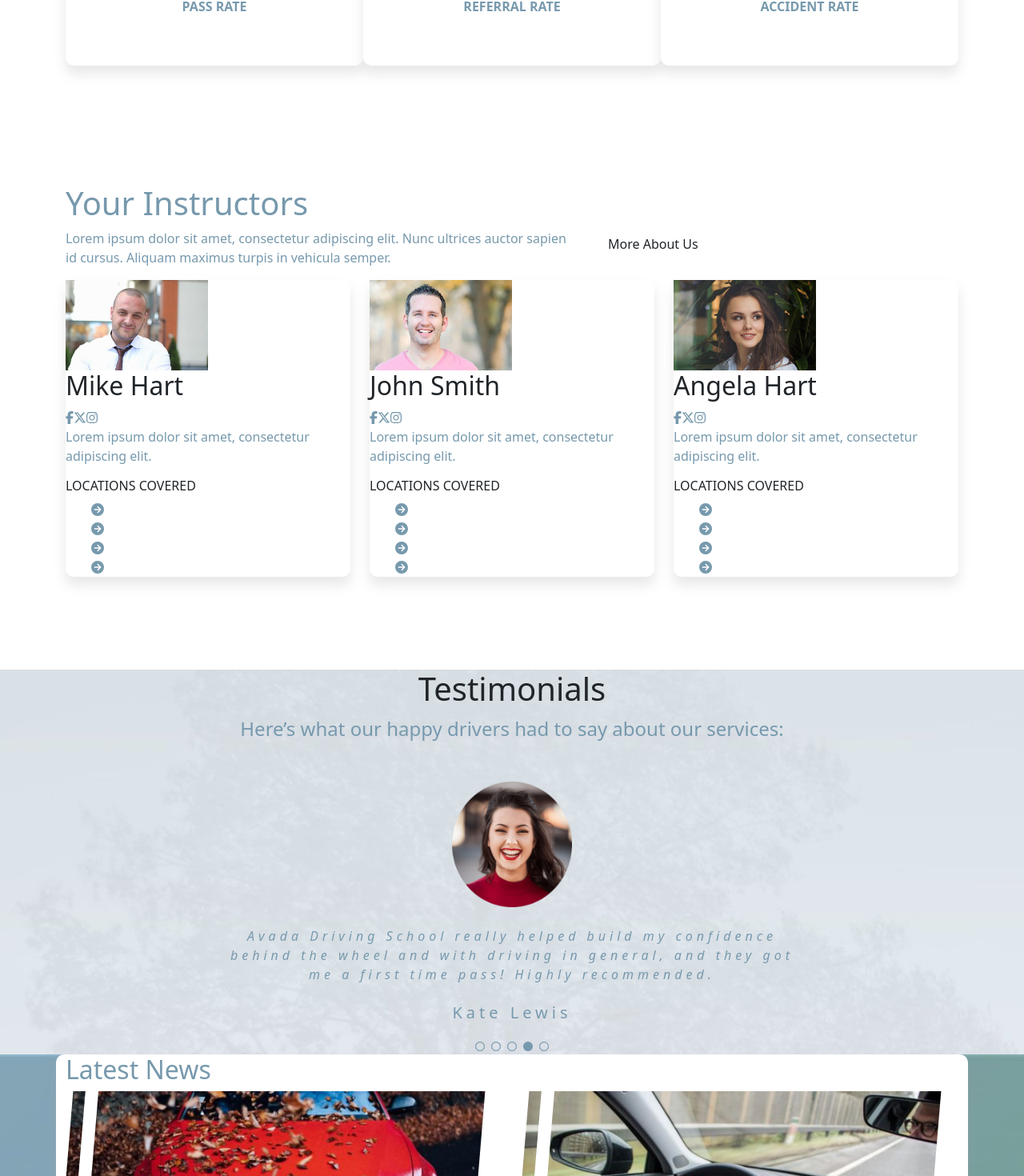
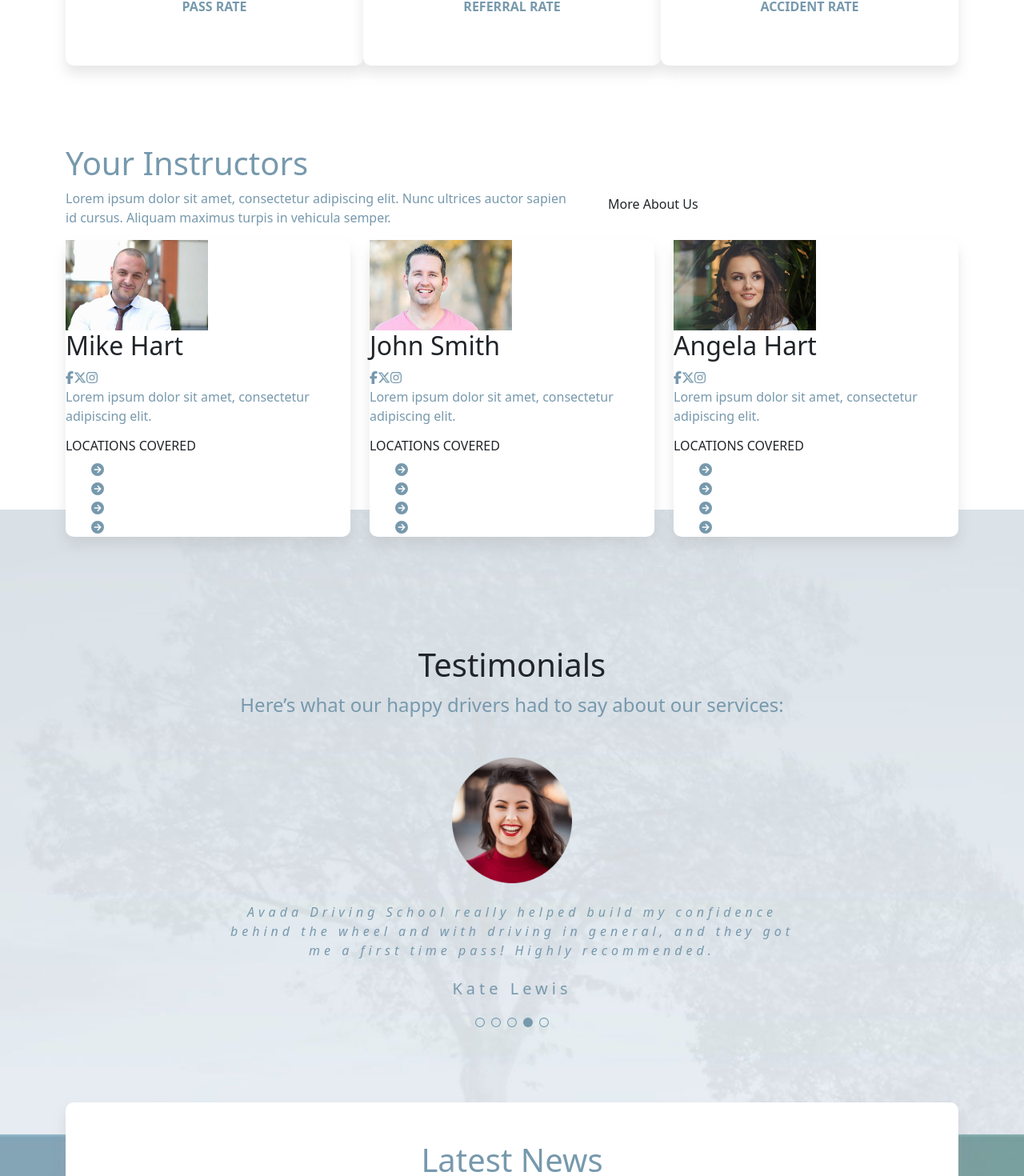
Before and after one commit to MiriamPecora/proj-html-vuejs, a Vue app: page / in a window 1280 px wide. Shown: the part 2380-3850 px from the top of the page at 80% size. Built offline with nearby package versions, Linux system fonts and the light colour scheme.

Commit message:
[UPD] latest section layout

```diff
--- a/src/pages/PageHome.vue
+++ b/src/pages/PageHome.vue
@@ -141,9 +141,13 @@ export default {
     <!-- latest news section -->
     <section id="latest-news-section">
         <div class="container-lg">
-            <div class="team-10-card row">
+
+            <!-- card with arrow down image -->
+            <div class="full-arrow-card">
+                <div class="team-10-card text-center">
+                    <div class="row px-5">
                         <div class="col-12">
-                    <h2>Latest News</h2>
+                            <h2 class="py-5 fs-1">Latest News</h2>
                         </div>
                         <div class="col-6">
                             <div class="image-container">
@@ -162,7 +166,10 @@ export default {
                         <div class="col-12">
                             <button class="btn btn-success">MORE FROM THE BLOG</button>
                         </div>
+                    </div>
 
+                </div>
+                <img class="w-100" src="../assets/img/home/triangle-down.png" alt="">
             </div>
         </div>
     </section>
@@ -190,6 +197,7 @@ export default {
             color: $color-title;
         }
         .team-10-card{
+            width: 100%;
             height: 630px;
             position: relative;
             top: -40px;
@@ -199,7 +207,6 @@ export default {
     #courses-section{
         background-image: url("../assets/img/home/courses-background.png");
         background-size: cover;
-        background-position: bottom;
         padding-bottom: 100px;
 
         .team-10-card{
@@ -218,21 +225,27 @@ export default {
 
     #testimonial-section{
         background-image: url("../assets/img/testimonials/testimonial-background.jpg");
+        padding-top: 170px;
+        padding-bottom: 130px;
+    }
+
+    #instructors-section{
+        .container-lg{
+            position: relative;
+            top: 50px;
+        }
     }
 
     #latest-news-section{
         background-image: url("../assets/img/home/latest-news-background.png");
 
+        .full-arrow-card{
+            position: relative;
+            top: -40px;
+        }
         .team-10-card{
-            border-bottom: 0;
-        }
-
-        // .image-container:hover{
-        //     background-size: 100%;
-        //     background-image: url("../assets/img/home/mask-17.svg");
-        //     background-position: center;
-        //     background-size: cover;
-        // }
+            border-bottom-left-radius: 0;
+            border-bottom-right-radius: 0;
 
             img{
                 width: 100%;
@@ -249,13 +262,20 @@ export default {
                     transform: scale(1.03);
                 }
             }
+        }
+
+        // .image-container:hover{
+        //     background-size: 100%;
+        //     background-image: url("../assets/img/home/mask-17.svg");
+        //     background-position: center;
+        //     background-size: cover;
+        // }
+
 
     }
 
-    #instructors-section{
-        padding-top: 100px;
-        padding-bottom: 100px;
-    }
+
+
 
 
 </style>
```
Lines whose indentation alone changed are shown as unchanged.
